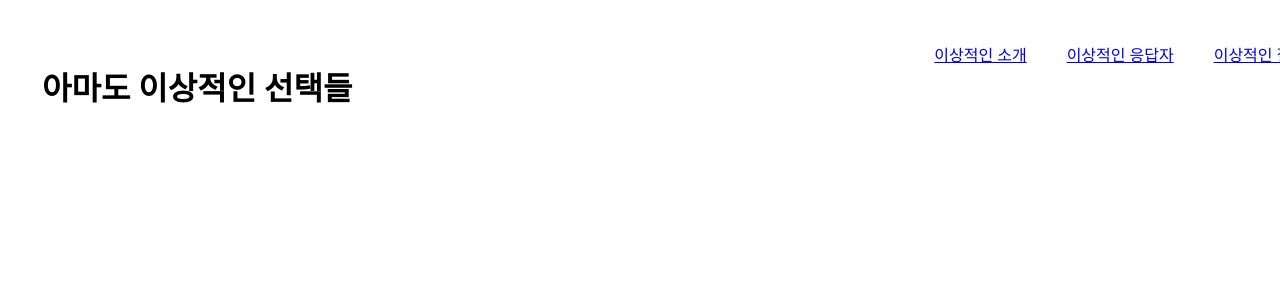
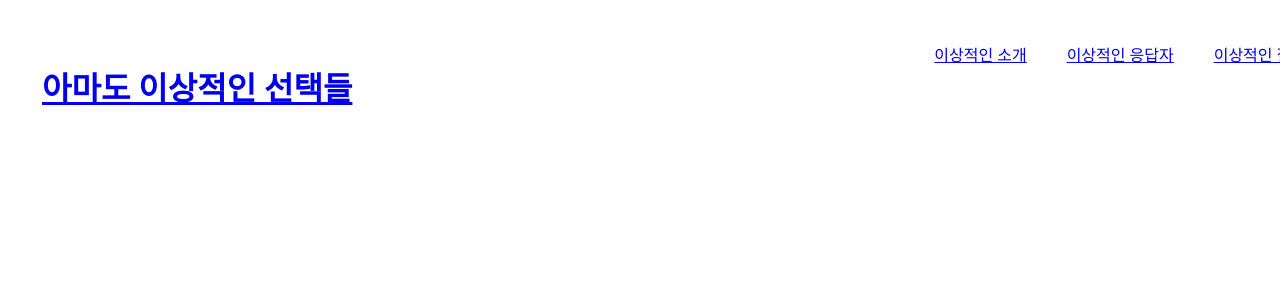
Before and after one commit to merryfraise/ideal_choice, a Next.js app: page / in a window 1280 px wide. Shown: the top 300 px of the page. Built offline with nearby package versions, Linux system fonts and the light colour scheme.

Commit message:
🍒 feat: Header component add link & delete a active style - organisms

```diff
--- a/src/components/organisms/Header.tsx
+++ b/src/components/organisms/Header.tsx
@@ -2,6 +2,7 @@
 'use client';
 
 import { css } from '@emotion/react';
+import Link from 'next/link';
 import Headings from '../atoms/Headings';
 import Navigation from '../molecules/Navigation';
 
@@ -10,12 +11,18 @@ const headerStyle = css`
   justify-content: space-between;
   width: 100%;
   padding: 34px;
+
+  .a_header:active {
+    text-shadow: none;
+  }
 `;
 
 export default function Header() {
   return (
     <header css={headerStyle}>
-      <Headings heading="h1">아마도 이상적인 선택들</Headings>
+      <Link href="/" className="a_header">
+        <Headings heading="h1">아마도 이상적인 선택들</Headings>
+      </Link>
       <Navigation />
     </header>
   );
```
